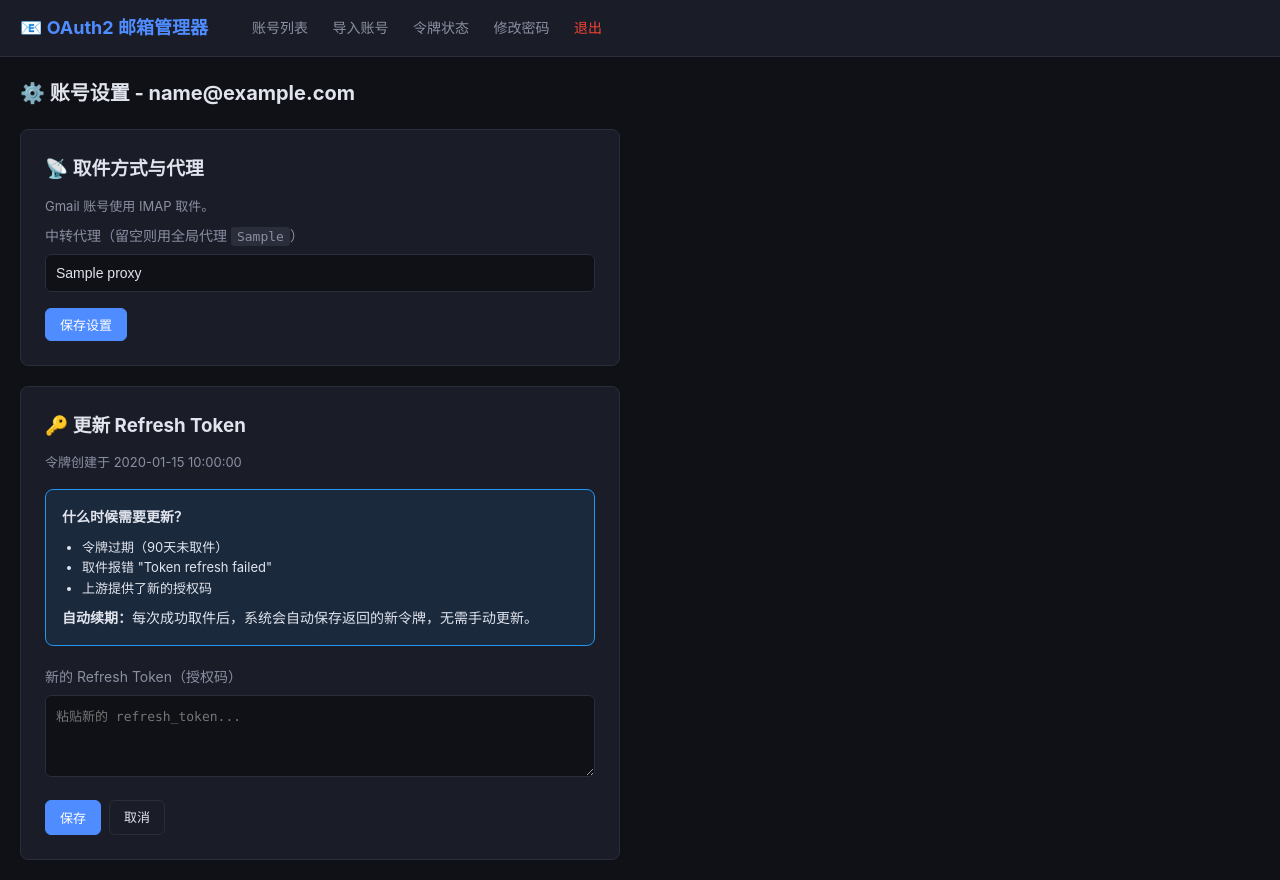
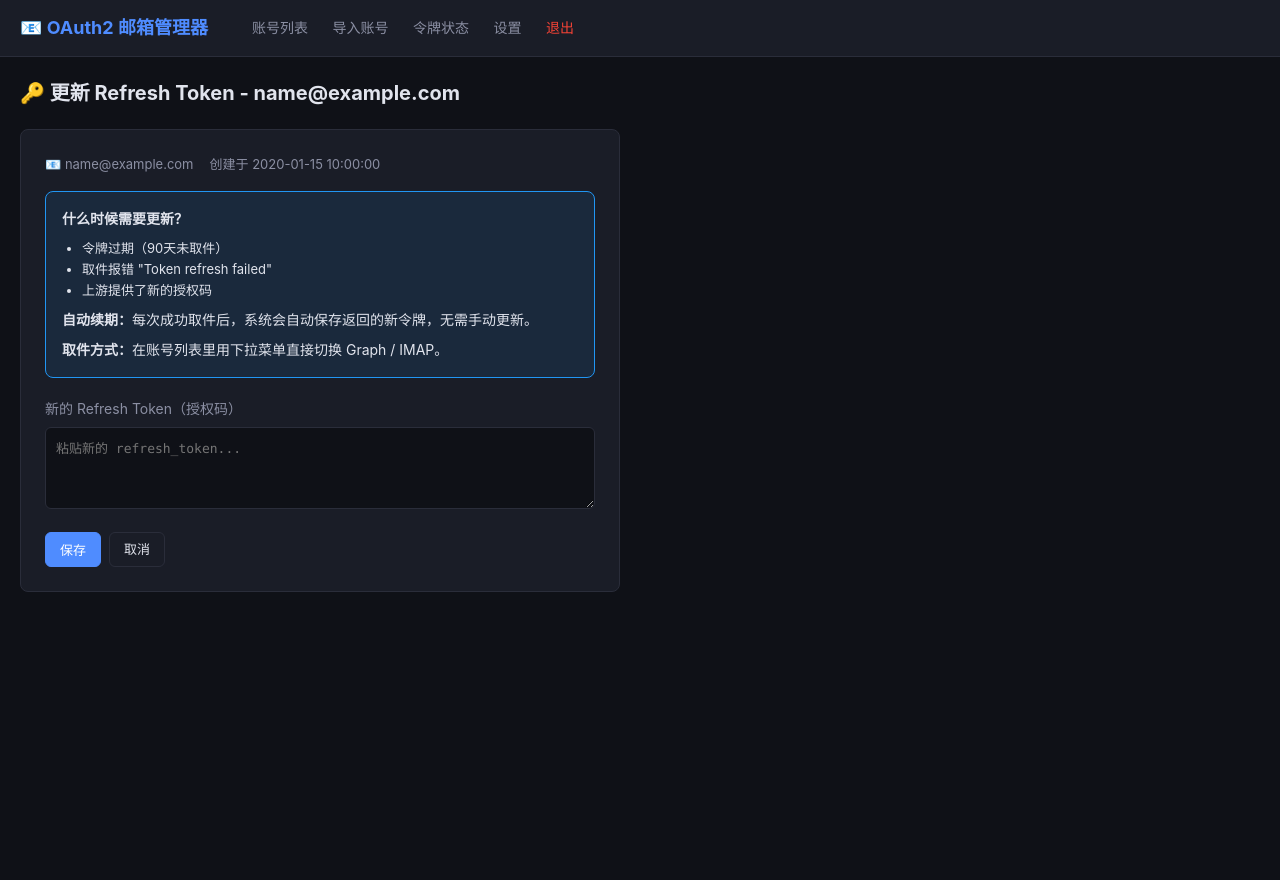
Before and after one commit to czppw/outlook-mail-manager, a FastAPI app: template templates/edit_token.html in a window 1280 px wide. After the commit the page ends 592 px from the top, so only its background shows below. Run offline with FastAPI, Linux system fonts and the light colour scheme; the template is opened without the code that fills it: most values are stand-ins (such as "Sample title", 1, 10 or a date in 2020).

Commit message:
feat: 全局设置页+账号导出+列表下拉切换取件方式，取件结果弹窗明示
- 新增 /settings 全局设置页：全局代理(存settings表即改即生效)、新账号默认取件方式
- 代理改为仅全局设置(设置页优先于OMM_PROXY)，移除每账号代理UI
- 账号列表取件方式改为下拉直接切换(POST /account/{id}/prefs, JSON)
- 新增 /export 按导入格式导出全部账号txt(Gmail导出client_secret可直接再导入)
- edit-token 页回归单一令牌更新职责
- 取件结果改为 alert 明示成功/失败原因(原只在按钮tooltip，失败不可见)
- 邮件数列改为收件箱链接
- smoke_test 增至45项

```diff
--- a/app.py
+++ b/app.py
@@ -186,6 +186,25 @@ async def change_password(request: Request, old_password: str = Form(...), new_p
     return templates.TemplateResponse(request, "password.html", {"success": "密码已修改，重启后仍然有效"})
 
 
+# ─────────── Global config ───────────
+
+async def _global_proxy() -> str:
+    """全局代理：设置页（settings 表）优先，其次 OMM_PROXY 环境变量。"""
+    p = await db.get_setting("global_proxy")
+    if p:
+        return p
+    return os.environ.get("OMM_PROXY", "").strip()
+
+
+async def _default_ms_fetch_mode() -> str:
+    """新导入 MS 账号的默认取件方式：设置页优先，其次环境变量，默认 graph。"""
+    mode = await db.get_setting("default_ms_fetch_mode")
+    if mode in ("graph", "imap"):
+        return mode
+    env_mode = os.environ.get("OMM_MS_FETCH_MODE", "graph").strip().lower()
+    return "imap" if env_mode == "imap" else "graph"
+
+
 # ─────────── Pages ───────────
 
 def _with_token_days(accounts: list[dict]) -> list[dict]:
@@ -239,7 +258,7 @@ async def do_import(request: Request, text: str = Form(""), file: UploadFile = F
             "error": "请提供账号数据"
         })
 
-    result = await db.import_accounts(lines)
+    result = await db.import_accounts(lines, ms_fetch_mode=await _default_ms_fetch_mode())
     return templates.TemplateResponse(request, "import.html", {
         "result": result
     })
@@ -302,7 +321,7 @@ async def _fetch_and_save(account: dict, limit: int) -> tuple[int, bool]:
         client_secret=account.get('client_secret', ''),
         limit=limit,
         fetch_mode=account.get('fetch_mode', 'imap'),
-        proxy=account.get('proxy', ''),
+        proxy=await _global_proxy(),
     )
     total_saved = 0
     for folder, emails in result.items():
@@ -382,14 +401,13 @@ async def refresh_token_endpoint(request: Request, account_id: int):
 
 @app.get("/account/{account_id}/edit-token", response_class=HTMLResponse)
 async def edit_token_page(request: Request, account_id: int):
-    """账号设置页：更新 refresh_token / 取件方式 / 代理。"""
+    """更新 refresh_token 页。"""
     _require_auth(request)
     account = await db.get_account(account_id)
     if not account:
         return RedirectResponse("/", status_code=302)
     return templates.TemplateResponse(request, "edit_token.html", {
         "account": account,
-        "global_proxy": os.environ.get("OMM_PROXY", ""),
     })
 
 
@@ -401,24 +419,72 @@ async def update_token(request: Request, account_id: int, new_refresh_token: str
         account = await db.get_account(account_id)
         return templates.TemplateResponse(request, "edit_token.html", {
             "account": account, "error": "令牌不能为空",
-            "global_proxy": os.environ.get("OMM_PROXY", ""),
         })
     await db.update_refresh_token(account_id, new_refresh_token.strip())
     return RedirectResponse("/", status_code=302)
 
 
 @app.post("/account/{account_id}/prefs")
-async def update_prefs(request: Request, account_id: int,
-                       fetch_mode: str = Form("imap"), proxy: str = Form("")):
-    """更新取件方式（imap/graph）与代理。"""
+async def update_prefs(request: Request, account_id: int, fetch_mode: str = Form("imap")):
+    """列表下拉切换取件方式（imap/graph），JSON 返回。"""
     _require_auth(request)
     if fetch_mode not in ("imap", "graph"):
         fetch_mode = "imap"
     account = await db.get_account(account_id)
-    if account and account.get("provider") != "microsoft":
+    if not account:
+        return JSONResponse({"error": "Account not found"}, status_code=404)
+    if account.get("provider") != "microsoft":
         fetch_mode = "imap"  # 非 MS 账号仅支持 IMAP
-    await db.update_account_prefs(account_id, fetch_mode, proxy.strip())
-    return RedirectResponse("/", status_code=302)
+    await db.update_account_prefs(account_id, fetch_mode)
+    return JSONResponse({"ok": True, "fetch_mode": fetch_mode})
+
+
+# ─────────── 全局设置 ───────────
+
+@app.get("/settings", response_class=HTMLResponse)
+async def settings_page(request: Request):
+    _require_auth(request)
+    return templates.TemplateResponse(request, "settings.html", {
+        "global_proxy": await _global_proxy(),
+        "proxy_from_env": not bool(await db.get_setting("global_proxy")) and bool(os.environ.get("OMM_PROXY")),
+        "default_ms_fetch_mode": await _default_ms_fetch_mode(),
+    })
+
+
+@app.post("/settings")
+async def save_settings(request: Request, global_proxy: str = Form(""),
+                        default_ms_fetch_mode: str = Form("graph")):
+    _require_auth(request)
+    if default_ms_fetch_mode not in ("graph", "imap"):
+        default_ms_fetch_mode = "graph"
+    await db.set_setting("global_proxy", global_proxy.strip())
+    await db.set_setting("default_ms_fetch_mode", default_ms_fetch_mode)
+    return templates.TemplateResponse(request, "settings.html", {
+        "global_proxy": global_proxy.strip(),
+        "proxy_from_env": False,
+        "default_ms_fetch_mode": default_ms_fetch_mode,
+        "success": "设置已保存，立即生效",
+    })
+
+
+@app.get("/export")
+async def export_accounts(request: Request):
+    """导出全部账号为导入格式文本（email----密码----client_id----refresh_token）。
+    Gmail 账号第二个字段导出 client_secret，与导入格式一致，可直接用于再导入。"""
+    _require_auth(request)
+    accounts, _ = await db.get_accounts(page=1, per_page=1_000_000)
+    lines = []
+    for a in accounts:
+        second = a.get("client_secret") or a.get("password") or ""
+        lines.append("----".join([
+            a["email"], second, a["client_id"], a["refresh_token"]
+        ]))
+    content = "\n".join(lines) + "\n"
+    return Response(
+        content=content,
+        media_type="text/plain; charset=utf-8",
+        headers={"Content-Disposition": 'attachment; filename="accounts_export.txt"'},
+    )
 
 
 # ─────────── JSON API ───────────
--- a/templates/base.html
+++ b/templates/base.html
@@ -14,7 +14,7 @@
                 <a href="/">账号列表</a>
                 <a href="/import">导入账号</a>
                 <a href="/tokens">令牌状态</a>
-                <a href="/password">修改密码</a>
+                <a href="/settings">设置</a>
                 <a href="/logout" style="color: #f44336;">退出</a>
             </div>
         </div>
@@ -28,19 +28,35 @@
             try {
                 const r = await fetch(`/fetch/${id}`, {method:'POST'});
                 const d = await r.json();
-                if(d.ok) { btn.textContent = `✓ 新增${d.fetched}封`; btn.style.color='#4caf50'; }
-                else { btn.textContent = '✗ 失败'; btn.style.color='#f44336'; btn.title = d.error || ''; }
-            } catch(e) { btn.textContent = '✗ 错误'; btn.style.color='#f44336'; }
-            setTimeout(() => location.reload(), 1500);
+                if (d.ok) {
+                    alert(d.fetched > 0
+                        ? `取件完成：新增 ${d.fetched} 封邮件，点击邮箱地址即可查看`
+                        : '取件完成：没有新邮件（邮箱内容已是最新）');
+                } else {
+                    alert('取件失败：' + (d.error || '未知错误'));
+                }
+            } catch(e) { alert('取件出错：' + e); }
+            location.reload();
         }
         async function fetchAll(btn) {
             btn.disabled = true; btn.textContent = '批量取件中...';
             try {
                 const r = await fetch('/fetch-all', {method:'POST'});
                 const d = await r.json();
-                alert(`成功: ${d.success}, 失败: ${d.failed}, 新增邮件: ${d.total_emails}`);
-            } catch(e) { alert('Error: ' + e); }
+                alert(`批量取件完成\n成功: ${d.success} 个账号, 失败: ${d.failed} 个, 新增邮件: ${d.total_emails} 封` +
+                      (d.failed > 0 ? '\n失败原因见列表「最后错误」列' : ''));
+            } catch(e) { alert('批量取件出错：' + e); }
             location.reload();
+        }
+        async function setFetchMode(id, mode, sel) {
+            try {
+                const fd = new FormData();
+                fd.append('fetch_mode', mode);
+                const r = await fetch(`/account/${id}/prefs`, {method:'POST', body: fd});
+                const d = await r.json();
+                if (!d.ok) { alert('切换失败'); sel.value = sel.dataset.prev; return; }
+                sel.dataset.prev = mode;
+            } catch(e) { alert('切换出错：' + e); sel.value = sel.dataset.prev; }
         }
     </script>
 </body>
--- a/templates/edit_token.html
+++ b/templates/edit_token.html
@@ -1,58 +1,18 @@
 {% extends "base.html" %}
-{% block title %}账号设置 - {{ account['email'] }}{% endblock %}
+{% block title %}更新令牌 - {{ account['email'] }}{% endblock %}
 {% block content %}
 <div class="page-header">
-    <h2>⚙️ 账号设置 - {{ account['email'] }}</h2>
+    <h2>🔑 更新 Refresh Token - {{ account['email'] }}</h2>
 </div>
 
 {% if error %}
 <div class="alert alert-error">{{ error }}</div>
 {% endif %}
 
-{% if account.get('provider', 'microsoft') == 'microsoft' %}
 <div class="card" style="max-width: 600px;">
-    <h3 style="margin-bottom: 12px;">📡 取件方式</h3>
-    <form method="post" action="/account/{{ account['id'] }}/prefs">
-        <div class="form-group">
-            <label>接收邮件方式（MS 近期 IMAP 风控，建议使用 Graph）</label>
-            <label style="display:block; margin: 6px 0;">
-                <input type="radio" name="fetch_mode" value="graph"
-                       {{ 'checked' if account.get('fetch_mode') == 'graph' else '' }}> Graph API（推荐，需 token 带 Mail.Read 权限）
-            </label>
-            <label style="display:block; margin: 6px 0;">
-                <input type="radio" name="fetch_mode" value="imap"
-                       {{ 'checked' if account.get('fetch_mode', 'imap') == 'imap' else '' }}> IMAP（传统 XOAUTH2）
-            </label>
-        </div>
-        <div class="form-group">
-            <label>中转代理（留空则{% if global_proxy %}用全局代理 <code>{{ global_proxy }}</code>{% else %}直连{% endif %}）</label>
-            <input type="text" name="proxy" value="{{ account.get('proxy', '') }}"
-                   placeholder="socks5://user:pass@host:port 或 http://host:port">
-            <p class="hint" style="margin-top: 4px;">支持 socks5 / socks5h / socks4 / http 代理，token 刷新与取件都会走该代理。</p>
-        </div>
-        <button type="submit" class="btn btn-primary">保存设置</button>
-    </form>
-</div>
-{% else %}
-<div class="card" style="max-width: 600px;">
-    <h3 style="margin-bottom: 12px;">📡 取件方式与代理</h3>
-    <form method="post" action="/account/{{ account['id'] }}/prefs">
-        <input type="hidden" name="fetch_mode" value="imap">
-        <p class="hint">Gmail 账号使用 IMAP 取件。</p>
-        <div class="form-group">
-            <label>中转代理（留空则{% if global_proxy %}用全局代理 <code>{{ global_proxy }}</code>{% else %}直连{% endif %}）</label>
-            <input type="text" name="proxy" value="{{ account.get('proxy', '') }}"
-                   placeholder="socks5://user:pass@host:port 或 http://host:port">
-        </div>
-        <button type="submit" class="btn btn-primary">保存设置</button>
-    </form>
-</div>
-{% endif %}
-
-<div class="card" style="max-width: 600px;">
-    <h3 style="margin-bottom: 12px;">🔑 更新 Refresh Token</h3>
     <div class="account-info">
-        <span>令牌创建于 {{ account['token_created_at'] or '未知' }}</span>
+        <span>📧 {{ account['email'] }}</span>
+        <span>创建于 {{ account['token_created_at'] or '未知' }}</span>
     </div>
 
     <div class="info-box" style="background: rgba(33, 150, 243, 0.1); border: 1px solid #2196f3; border-radius: 8px; padding: 16px; margin-bottom: 20px;">
@@ -63,6 +23,7 @@
             <li>上游提供了新的授权码</li>
         </ul>
         <p style="margin-top: 8px;"><strong>自动续期：</strong>每次成功取件后，系统会自动保存返回的新令牌，无需手动更新。</p>
+        <p style="margin-top: 8px;"><strong>取件方式：</strong>在账号列表里用下拉菜单直接切换 Graph / IMAP。</p>
     </div>
 
     <form method="post" action="/account/{{ account['id'] }}/edit-token">
```
Also changed, not shown: db.py (+18 -7 lines), smoke_test.py (+24 -1 lines), templates/index.html (+9 -8 lines), templates/settings.html (added, +50 -0 lines).
